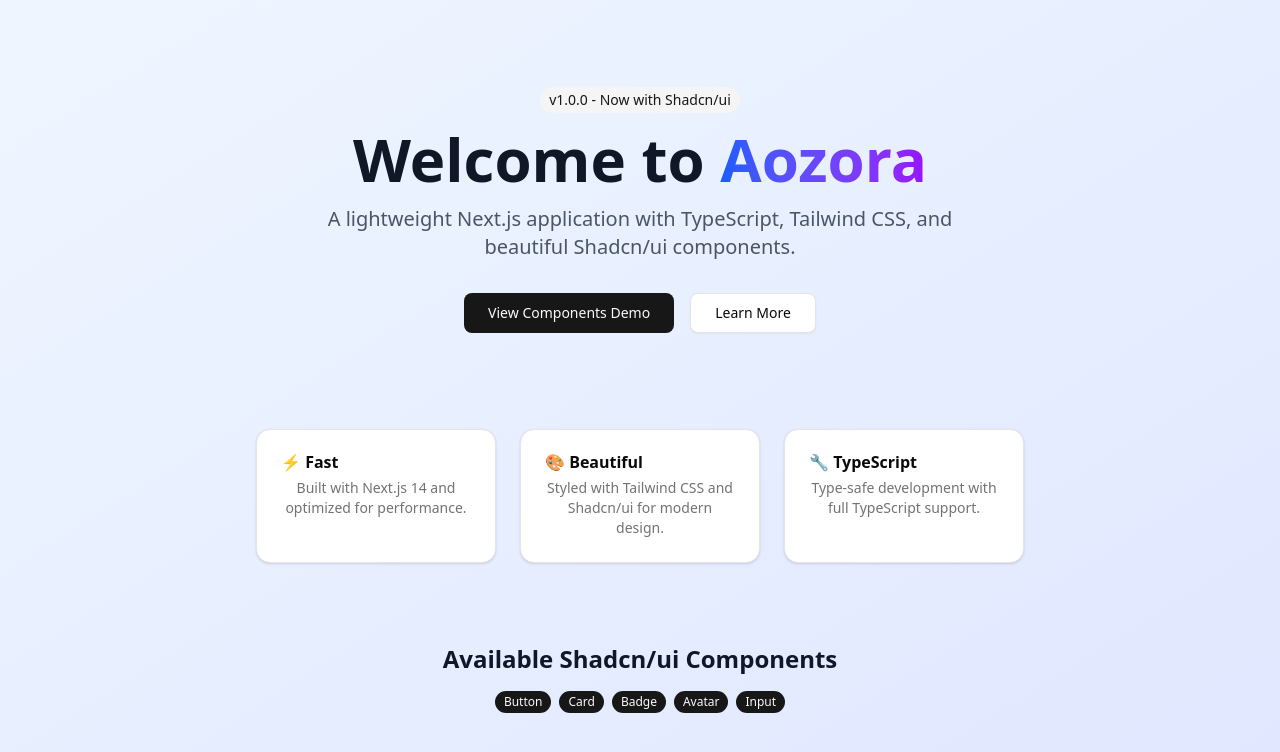
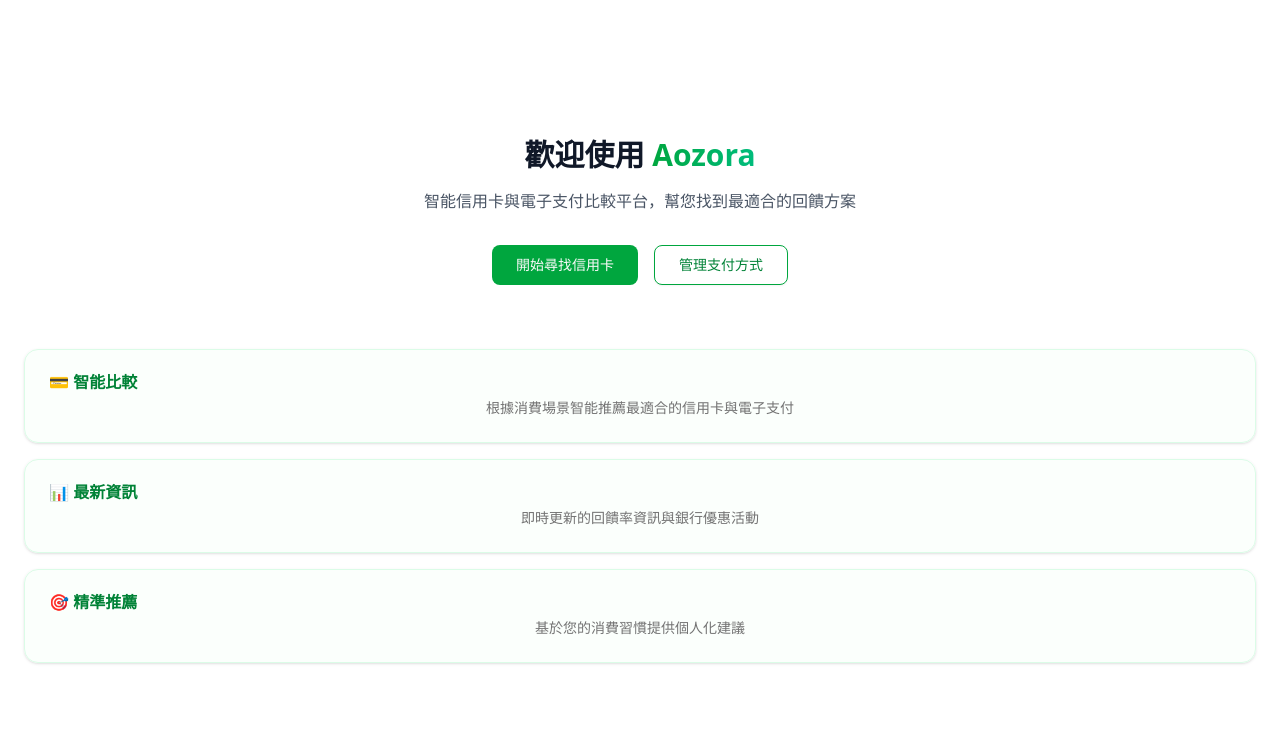
Before and after one commit to a401120174/aozora, a Next.js app: page / in a window 1280 px wide. Shown: the top 752 px of the page. Built offline with nearby package versions, Linux system fonts and the light colour scheme.

Commit message:
Home page

```diff
--- a/src/app/demo/page.tsx
+++ /dev/null
@@ -1,149 +0,0 @@
-'use client';
-
-import { useState } from 'react';
-import { Button } from '@/components/ui/button';
-import { Card, CardContent, CardDescription, CardHeader, CardTitle } from '@/components/ui/card';
-import { Badge } from '@/components/ui/badge';
-import { Avatar, AvatarFallback, AvatarImage } from '@/components/ui/avatar';
-import { Input } from '@/components/ui/input';
-
-export default function ComponentsDemo() {
-  const [inputValue, setInputValue] = useState('');
-
-  return (
-    <div className="container mx-auto py-8 px-4 max-w-4xl">
-      <div className="text-center mb-8">
-        <h1 className="text-3xl font-bold mb-2">Shadcn/ui Components Demo</h1>
-        <p className="text-muted-foreground">
-          Explore the beautiful components available in this project
-        </p>
-      </div>
-
-      <div className="grid gap-8">
-        {/* Buttons Section */}
-        <Card>
-          <CardHeader>
-            <CardTitle>Buttons</CardTitle>
-            <CardDescription>Different button variants and sizes</CardDescription>
-          </CardHeader>
-          <CardContent className="flex flex-wrap gap-4">
-            <Button>Default</Button>
-            <Button variant="secondary">Secondary</Button>
-            <Button variant="outline">Outline</Button>
-            <Button variant="destructive">Destructive</Button>
-            <Button variant="ghost">Ghost</Button>
-            <Button variant="link">Link</Button>
-            <Button size="sm">Small</Button>
-            <Button size="lg">Large</Button>
-          </CardContent>
-        </Card>
-
-        {/* Badges Section */}
-        <Card>
-          <CardHeader>
-            <CardTitle>Badges</CardTitle>
-            <CardDescription>Various badge styles</CardDescription>
-          </CardHeader>
-          <CardContent className="flex flex-wrap gap-4">
-            <Badge>Default</Badge>
-            <Badge variant="secondary">Secondary</Badge>
-            <Badge variant="destructive">Destructive</Badge>
-            <Badge variant="outline">Outline</Badge>
-          </CardContent>
-        </Card>
-
-        {/* Avatars Section */}
-        <Card>
-          <CardHeader>
-            <CardTitle>Avatars</CardTitle>
-            <CardDescription>User avatars with fallbacks</CardDescription>
-          </CardHeader>
-          <CardContent className="flex flex-wrap gap-4 items-center">
-            <Avatar>
-              <AvatarImage src="https://github.com/shadcn.png" alt="@shadcn" />
-              <AvatarFallback>CN</AvatarFallback>
-            </Avatar>
-            <Avatar>
-              <AvatarFallback>JD</AvatarFallback>
-            </Avatar>
-            <Avatar>
-              <AvatarFallback>AB</AvatarFallback>
-            </Avatar>
-          </CardContent>
-        </Card>
-
-        {/* Input Section */}
-        <Card>
-          <CardHeader>
-            <CardTitle>Input</CardTitle>
-            <CardDescription>Form inputs with state management</CardDescription>
-          </CardHeader>
-          <CardContent className="space-y-4">
-            <div>
-              <Input
-                placeholder="Type something here..."
-                value={inputValue}
-                onChange={(e) => setInputValue(e.target.value)}
-              />
-            </div>
-            {inputValue && (
-              <div className="text-sm text-muted-foreground">
-                You typed: <Badge variant="secondary">{inputValue}</Badge>
-              </div>
-            )}
-          </CardContent>
-        </Card>
-
-        {/* Card Layout Example */}
-        <div className="grid md:grid-cols-2 gap-4">
-          <Card>
-            <CardHeader>
-              <CardTitle>Project Stats</CardTitle>
-              <CardDescription>Current project metrics</CardDescription>
-            </CardHeader>
-            <CardContent>
-              <div className="space-y-2">
-                <div className="flex justify-between">
-                  <span>Components</span>
-                  <Badge>5</Badge>
-                </div>
-                <div className="flex justify-between">
-                  <span>Dependencies</span>
-                  <Badge variant="secondary">15</Badge>
-                </div>
-                <div className="flex justify-between">
-                  <span>Build Size</span>
-                  <Badge variant="outline">~2MB</Badge>
-                </div>
-              </div>
-            </CardContent>
-          </Card>
-
-          <Card>
-            <CardHeader>
-              <CardTitle>Quick Actions</CardTitle>
-              <CardDescription>Common development tasks</CardDescription>
-            </CardHeader>
-            <CardContent className="space-y-2">
-              <Button className="w-full" variant="outline">
-                Run Development Server
-              </Button>
-              <Button className="w-full" variant="outline">
-                Build for Production
-              </Button>
-              <Button className="w-full" variant="outline">
-                Add More Components
-              </Button>
-            </CardContent>
-          </Card>
-        </div>
-      </div>
-
-      <div className="text-center mt-8">
-        <Button asChild>
-          <a href="/">← Back to Home</a>
-        </Button>
-      </div>
-    </div>
-  );
-}
--- a/src/app/page.tsx
+++ b/src/app/page.tsx
@@ -4,81 +4,64 @@
 
 export default function Home() {
   return (
-    <div className="flex min-h-screen items-center justify-center bg-gradient-to-br from-blue-50 to-indigo-100 dark:from-gray-900 dark:to-gray-800">
-      <main className="flex w-full max-w-4xl flex-col items-center gap-8 px-6 py-16 text-center">
+    <div className="flex min-h-screen items-center justify-center bg-white">
+      <main className="flex w-full flex-col items-center gap-8 px-6 py-16 text-center">
         <div className="space-y-4">
-          <div className="flex justify-center mb-4">
-            <Badge variant="secondary" className="text-sm">
-              v1.0.0 - Now with Shadcn/ui
-            </Badge>
-          </div>
-          <h1 className="text-4xl font-bold text-gray-900 dark:text-white md:text-6xl">
-            Welcome to{' '}
-            <span className="bg-gradient-to-r from-blue-600 to-purple-600 bg-clip-text text-transparent">
+          <h1 className="text-3xl font-bold text-gray-900">
+            歡迎使用{' '}
+            <span className="bg-gradient-to-r from-green-600 to-emerald-500 bg-clip-text text-transparent">
               Aozora
             </span>
           </h1>
-          <p className="text-xl text-gray-600 dark:text-gray-300 max-w-2xl">
-            A lightweight Next.js application with TypeScript, Tailwind CSS, and beautiful Shadcn/ui components.
+          <p className="text-base text-gray-600">
+            智能信用卡與電子支付比較平台，幫您找到最適合的回饋方案
           </p>
         </div>
 
         <div className="flex gap-4 flex-wrap justify-center">
-          <Button size="lg" asChild>
-            <a href="/demo">View Components Demo</a>
+          <Button size="lg" asChild className="bg-green-600 hover:bg-green-700">
+            <a href="/scenarios">開始尋找信用卡</a>
           </Button>
-          <Button variant="outline" size="lg">
-            Learn More
+          <Button size="lg" asChild variant="outline" className="border-green-600 text-green-700 hover:bg-green-50">
+            <a href="/payment">管理支付方式</a>
           </Button>
         </div>
 
-        <div className="grid grid-cols-1 md:grid-cols-3 gap-6 w-full max-w-3xl mt-16">
-          <Card>
+        <div className="grid grid-cols-1 gap-4 w-full mt-8">
+          <Card className="border-green-100 bg-green-50/30">
             <CardHeader>
-              <CardTitle className="flex items-center gap-2">
-                ⚡ Fast
+              <CardTitle className="flex items-center gap-2 text-green-700">
+                💳 智能比較
               </CardTitle>
               <CardDescription>
-                Built with Next.js 14 and optimized for performance.
+                根據消費場景智能推薦最適合的信用卡與電子支付
               </CardDescription>
             </CardHeader>
           </Card>
 
-          <Card>
+          <Card className="border-green-100 bg-green-50/30">
             <CardHeader>
-              <CardTitle className="flex items-center gap-2">
-                🎨 Beautiful
+              <CardTitle className="flex items-center gap-2 text-green-700">
+                📊 最新資訊
               </CardTitle>
               <CardDescription>
-                Styled with Tailwind CSS and Shadcn/ui for modern design.
+                即時更新的回饋率資訊與銀行優惠活動
               </CardDescription>
             </CardHeader>
           </Card>
 
-          <Card>
+          <Card className="border-green-100 bg-green-50/30">
             <CardHeader>
-              <CardTitle className="flex items-center gap-2">
-                🔧 TypeScript
+              <CardTitle className="flex items-center gap-2 text-green-700">
+                🎯 精準推薦
               </CardTitle>
               <CardDescription>
-                Type-safe development with full TypeScript support.
+                基於您的消費習慣提供個人化建議
               </CardDescription>
             </CardHeader>
           </Card>
         </div>
 
-        <div className="mt-12">
-          <h2 className="text-2xl font-semibold mb-4 text-gray-900 dark:text-white">
-            Available Shadcn/ui Components
-          </h2>
-          <div className="flex flex-wrap gap-2 justify-center">
-            <Badge>Button</Badge>
-            <Badge>Card</Badge>
-            <Badge>Badge</Badge>
-            <Badge>Avatar</Badge>
-            <Badge>Input</Badge>
-          </div>
-        </div>
       </main>
     </div>
   );
```
